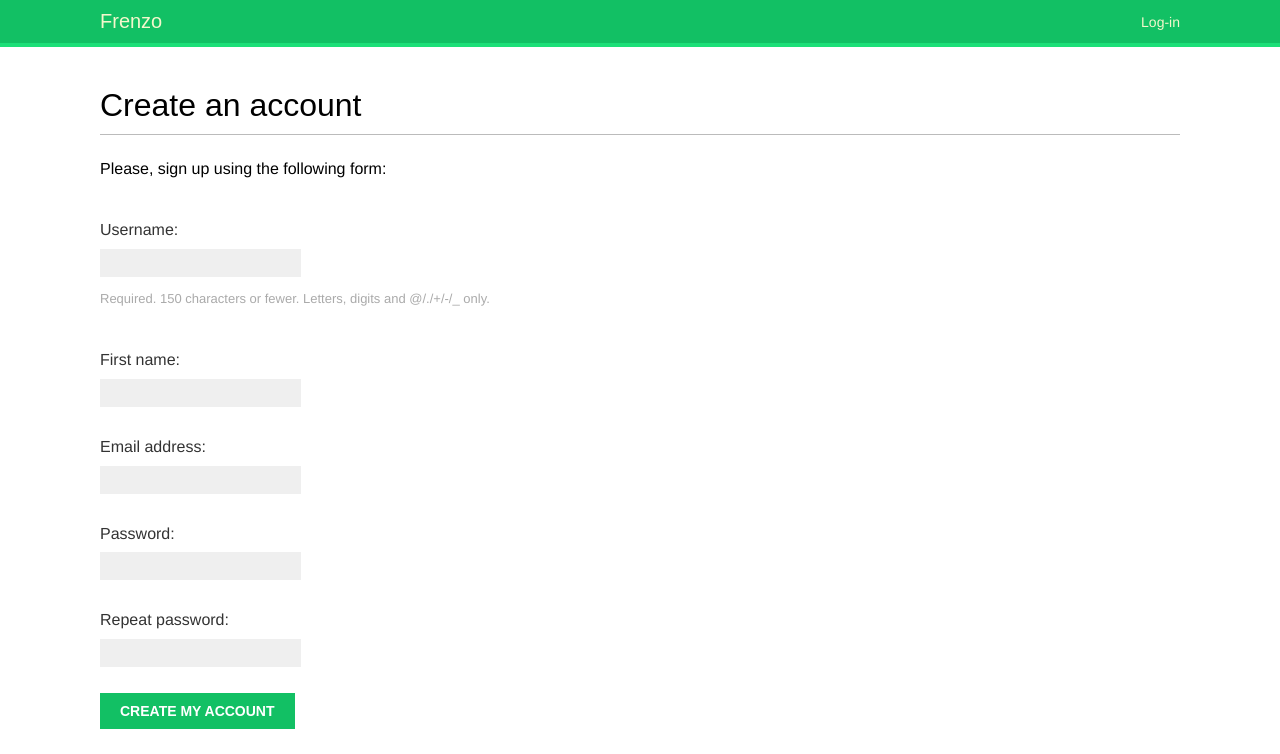
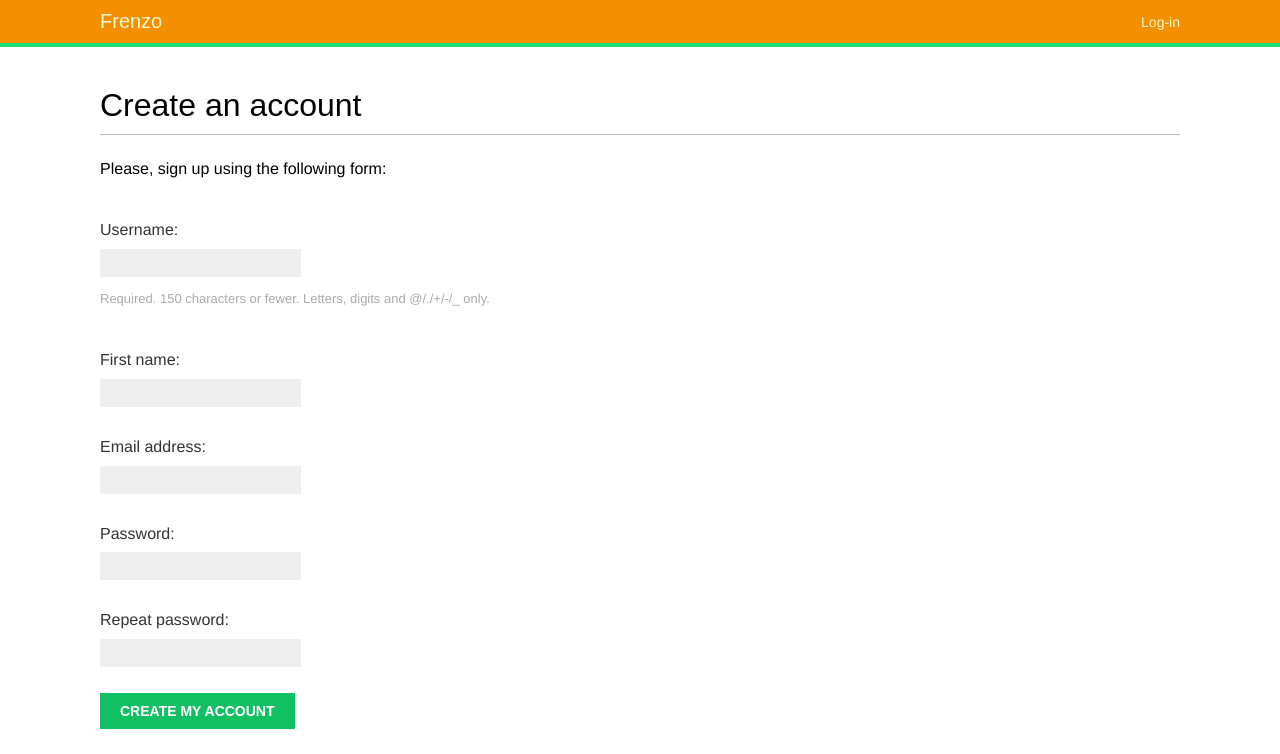
Before and after one commit to inkstatim/Frenzo, a Django app: page /account/register/ in a window 1280 px wide. Shown: the top 754 px of the page. Run offline with Django 4.2, Linux system fonts and the light colour scheme; some web fonts are replaced.

Commit message:
Changed header color

```diff
--- a/account/static/css/base.css
+++ b/account/static/css/base.css
@@ -45,7 +45,7 @@ ol {
 #header {
     padding:10px 100px;
     font-size:14px;
-    background:#12c064;
+    background:#f49000;
     color:#fff;
     border-bottom:4px solid #1cdf78;
     overflow:auto;
```
